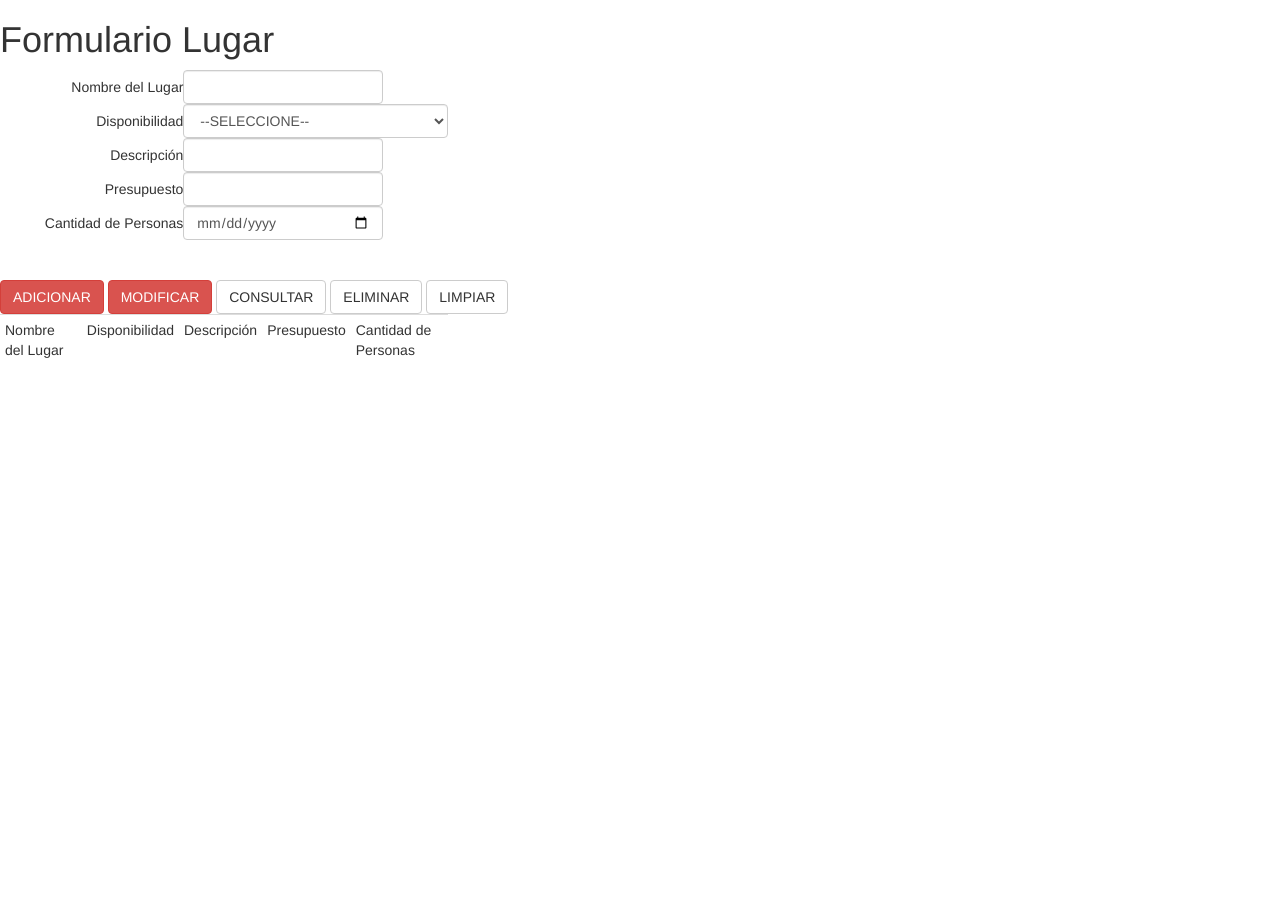
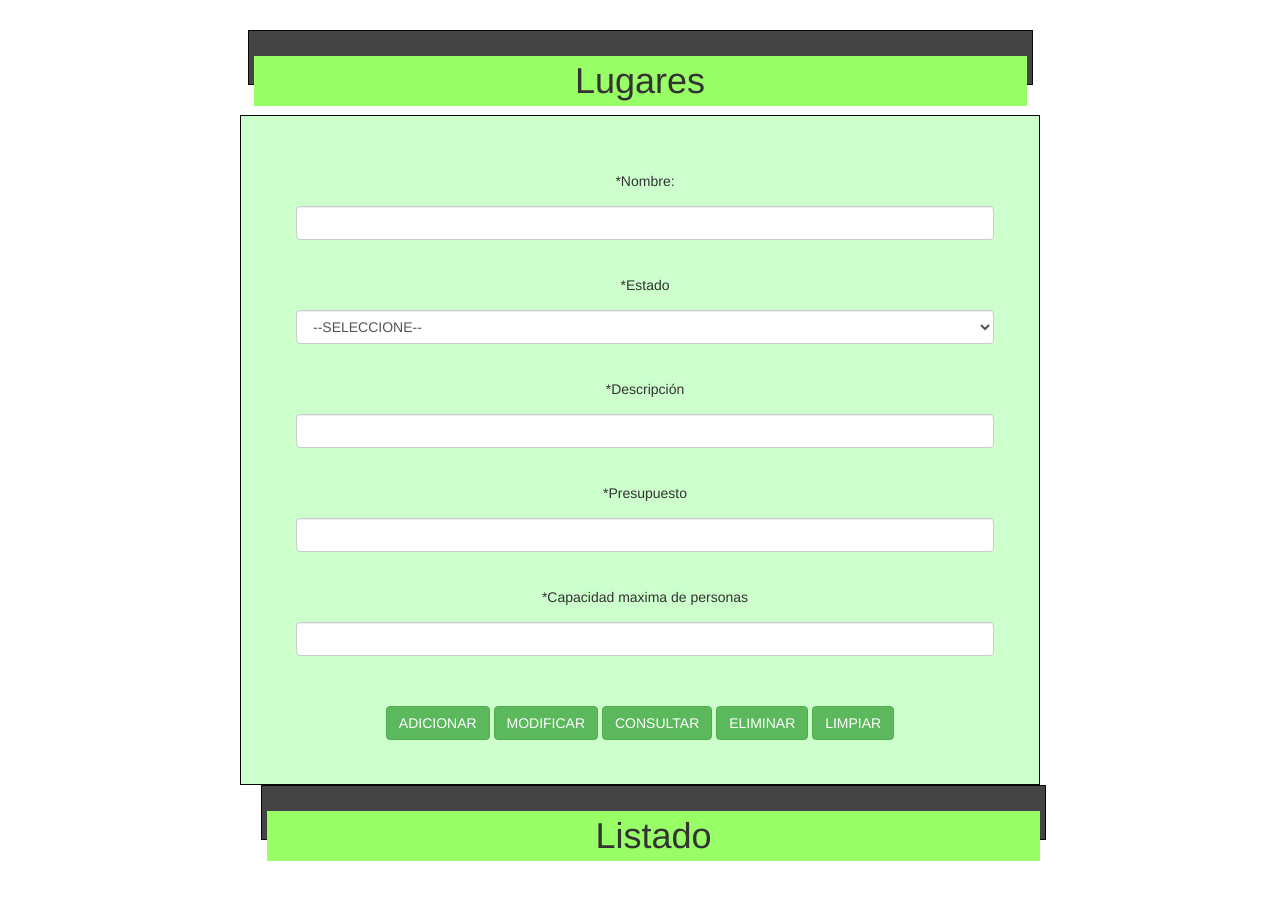
Before and after one commit to achacon4/registrate, a PHP site: page /tcpdf/vista/FrmLugar.php in a window 1280 px wide. Before the commit the page ends 358 px from the top, so only its background shows below. Run offline with PHP 8.4, Linux system fonts and the light colour scheme.

Commit message:
Correción Lugar

```diff
--- a/controlador/Lugar.adicionar.php
+++ b/controlador/Lugar.adicionar.php
@@ -24,7 +24,7 @@ require_once '../modelo/Lugar.php';
         $entidadM->adicionar();
         $entidadM->conexion->confirmarTransaccion();
 
-         $retorno['mensaje'] = 'Se adicionó correctamente un nuevo cliente.';
+         $retorno['mensaje'] = 'Se adicionó correctamente un nuevo lugar.';
 
    }catch(Exception $error){
        $entidadM->conexion->cancelarTransaccion();
--- a/controlador/Lugar.eliminar.php
+++ b/controlador/Lugar.eliminar.php
@@ -11,7 +11,7 @@ try {
                 $entidadM = new \modelo\Lugar($entidadE);
                 $entidadM->eliminar();
 
-    $retorno['mensaje']='Se elimino corecctamente';
+    $retorno['mensaje']='Se eliminó correctamente';
 } catch (Exception $exc) {
     $retorno['exito']=0;
     $retorno['mensaje']=$error->getMessage();
--- a/controlador/Lugar.modificar.php
+++ b/controlador/Lugar.modificar.php
@@ -4,6 +4,7 @@ require_once '../modelo/Lugar.php';
 $retorno= array("exito"=>1,"mensaje"=>"");
 
 try {
+       $idLugar = filter_input(INPUT_POST,'hidIdLugar');
        $nombre = filter_input(INPUT_POST,'txtNombre');
        $disponibilidad = filter_input(INPUT_POST, 'selDisponibilidad');
        $descripcion = filter_input (INPUT_POST, 'txtDescripcion');
@@ -11,6 +12,7 @@ try {
        $cantidadPersonas = filter_input (INPUT_POST, 'txtCantidadPersonas');
 
        $entidadE= new \entidad\Lugar();
+       $entidadE->setIdLugar ($idLugar);
        $entidadE-> setNombre ($nombre);
        $entidadE-> setDisponibilidad ($disponibilidad);
        $entidadE-> setDescripcion ($descripcion);
@@ -20,8 +22,9 @@ try {
        $entidadM = new \modelo\Lugar($entidadE, null);
 
         $entidadM->conexion->iniciarTransaccion();
+        $entidadM->modificar();
         $entidadM->conexion->confirmarTransaccion();
-        $retorno['mensaje']='Se modifico Correctamente';
+        $retorno['mensaje']='Se modificó correctamente';
 } catch (Exception $ex) {
     $entidadM->conexion->cancelarTransaccion();
     $retorno['exito']=0;
--- a/css/FrmLugar.css
+++ b/css/FrmLugar.css
@@ -1,17 +1,27 @@
-.tamanioTexto{
-    width:200px;
+* {
+    margin:5px;
+    padding:5px;
 }
-.table{
-  display: table;
-  width: 35%;
+
+h1{
+    background-color:#99FF66;
+
 }
-.tr{
-  display: table-row;
+
+header{
+    width:785px;
+    height:55px;
+    border:1px #080808 solid;
+    background-color:#444;
 }
-.td{
-  display: table-cell;
+
+#secPrincipal{
+    width:800px;
+    height:670px;
+    border:1px #080808 solid;
+    background-color: #CCFFCC;
 }
-.tdTexto{
-  display: table-cell;
-  text-align: right;
+
+body{
+    background-color: #FFFFFF;
 }
--- a/js/FrmLugar.js
+++ b/js/FrmLugar.js
@@ -1,4 +1,11 @@
 $(function(){
+
+    $("#txtNombre").autocomplete({
+        source: '../controlador/Lugar.consultar.ajax.php',
+        select: function(event, ui){
+            $("#hidIdLugar").val(ui.item.id);
+        }
+    });
 
   $("#btnAdicionar").click(function (){
         if(validarVacios() === false){
@@ -19,6 +26,8 @@ $(function(){
                     return false;
                 }
                 alert(resultado.mensaje);
+                limpiar();
+                limpiarListado();
             }, error:function(xhr, status, error){
                 alert("Error: "+error);
             }
@@ -43,6 +52,8 @@ $(function(){
                     return false;
                 }
                 alert(resultado.mensaje);
+                limpiar();
+                limpiarListado();
             }, error:function(xhr, status, error){
                 alert("Error: "+error);
             }
@@ -50,6 +61,9 @@ $(function(){
     });
 
         $("#btnEliminar").click(function(){
+           var confirmar = confirm("Desea eliminar el registro.");
+           var texto;
+           if(confirmar == true){
 
            var data = "hidIdLugar="+$("#hidIdLugar").val();
 
@@ -66,17 +80,24 @@ $(function(){
              }
              alert(resultado.mensaje);
              limpiar();
-              consultar();
+             limpiarListado();
+             consultar();
             }, error:function(xhr,status,error){
                 alert("Error: "+error);
             }
         });
+        texto="Se eliminó correctamente";
+    }
+    else{
+         alert("Su petición fue cancelada");
+    }
     });
     $("#btnConsultar").click(function(){
        consultar();
     });
     $("#btnLimpiar").click(function(){
        limpiar();
+        limpiarListado();
     });
 });
 function limpiar(){
@@ -87,8 +108,11 @@ function limpiar(){
     $("#txtDescripcion").val('');
     $("#txtPresupuesto").val('');
     $("#txtCantidadPersonas").val('');
-    }
 
+}
+function limpiarListado(){
+    $("#secListado").html('');
+}
 function crearListado(Lugares){
     var numeroRegistro = Lugares.length;
 
@@ -98,17 +122,17 @@ function crearListado(Lugares){
     $("#selDisponibilidad").val(Lugares[0].disponibilidad);
     $("#txtDescripcion").val(Lugares[0].descripcion);
     $("#txtPresupuesto").val(Lugares[0].presupuesto);
-    $("#txtCantidadPersonas").val(Lugares[0].idMunicipioResidencia);
+    $("#txtCantidadPersonas").val(Lugares[0].cantidadPersonas);
 
 
 
     }else{
-              var listado = '<table class="table" id="tbListado">'+
-                       '<tr><td>Nombre</td>\n\
-                        <td>Disponibilidad</td>\n\
-                        <td>Descripcion</td>\n\
+              var listado = '<table class="table" id="tblListado">'+
+                       '<tr class="success"><td>Nombre</td>\n\
+                        <td>Estado</td>\n\
+                        <td>Descripción</td>\n\
                         <td>Presupuesto</td>\n\
-                        <td>Cantidad Personas</td> \n\
+                        <td>Capacidad maxima de personas</td> \n\
                        ';
     $.each(Lugares, function (indice, lugar){
                   listado = listado+'<tr></td><td><a href="#" onclick="seleccionarRegistro('+lugar.idLugar+')">'+lugar.nombre+'</a></td><td>'
@@ -122,9 +146,9 @@ function crearListado(Lugares){
            }
 
 }
-function seleccionarRegistro(nombre){
+function seleccionarRegistro(idLugar){
     limpiar();
-    $("#txtNombre").val(nombre);
+    $("#hidIdLugar").val(idLugar);
     $("#btnConsultar").trigger( "click" );
 
 }
@@ -162,7 +186,7 @@ function validarVacios(){
         };
 
         if(document.getElementById("txtDescripcion").value ===''){
-            alert("Debe llenar la Descripcion");
+            alert("Debe llenar la Descripción");
             document.getElementById("txtDescripcion").focus();
             return false;
         };
--- a/vista/FrmLugar.php
+++ b/vista/FrmLugar.php
@@ -3,70 +3,74 @@
     <head>
         <meta charset="UTF-8">
         <title></title>
+        <link type="text/css" rel="stylesheet" href="../jquery/jquery-ui.css">
         <script src="../jquery/jquery.js" type="text/javascript"></script>
         <script src="../jquery/jquery-ui.js" type="text/javascript"></script>
         <script src="../js/FrmLugar.js" type="text/javascript"></script>
-        <link type="text/css" rel="stylesheet" href="../jquery/jquery-ui.css">
         <link type="text/css" rel="stylesheet" href="../bootstrap/css/bootstrap.css">
         <link type="text/css" rel="stylesheet" href="../css/FrmLugar.css">
     </head>
     <body>
+    <center>
         <header>
-            <h1>Formulario Lugar</h1>
+            <h1> Lugares </h1>
         </header>
+        <br>
         <section id="secPrincipal">
             <form name="frmPrincipal" id="frmPrincipal" action="" method="POST">
                 <input name="hidIdLugar" id="hidIdLugar" type="hidden">
                 <section id="secFormulario">
                     <div class="table">
                         <div class="tr">
-                            <div class="tdTexto">Nombre del Lugar</div>
+                            <div class="tdTexto">*Nombre:</div>
                             <div class="td">
-                                <input name="txtNombre" type="text" id="txtNombre" class="form-control tamanioTexto"></div>
+                                <input name="txtNombre" type="text" id="txtNombre" class="form-control">
+                            </div>
                         </div>
                         <div class="tr">
-                            <div class="tdTexto">Disponibilidad</div>
+                            <div class="tdTexto">*Estado</div>
                             <div class="td">
                                 <select name="selDisponibilidad" id="selDisponibilidad" class="form-control" aria-describedby="inputSuccess3Status">
                                     <option value="">--SELECCIONE--</option>
                                     <option value="DISPONIBLE">Disponible</option>
                                     <option value="OCUPADO">Ocupado</option>
+                                    <option value="INACTIVO">Inactivo</option>
                                 </select>
                             </div>
                         </div>
                         <div class="tr">
-                            <div class="tdTexto">Descripción</div>
-                            <div class="td"><input name="txtDescripcion" type="text" id="txtDescripcion" class="form-control tamanioTexto"></div>
+                            <div class="tdTexto">*Descripción</div>
+                            <div class="td"><input name="txtDescripcion" type="text" id="txtDescripcion" class="form-control"></div>
                         </div>
                         <div class="tr">
-                            <div class="tdTexto">Presupuesto</div>
-                            <div class="td"><input name="txtPresupuesto" type="text" id="txtPresupuesto" class="form-control tamanioTexto"></div>
+                            <div class="tdTexto">*Presupuesto</div>
+                            <div class="td"><input name="txtPresupuesto" type="text" id="txtPresupuesto" class="form-control"></div>
                         </div>
                         <div class="tr">
-                            <div class="tdTexto">Cantidad de Personas</div>
-                            <div class="td"><input name="txtCantidadPersonas" type="date" id="txtCantidadPersonas" class="form-control tamanioTexto"></div>
+                            <div class="tdTexto">*Capacidad maxima de personas</div>
+                            <div class="td"><input name="txtCantidadPersonas" type="text" id="txtCantidadPersonas" class="form-control"></div>
                         </div>
                     </div>
-                    <br>
                     <nav>
-                        <input name="btnAdicionar" type="button" id="btnAdicionar" value="ADICIONAR" class="btn btn-danger">
-                        <input name="btnModificar" type="button" id="btnModificar" value="MODIFICAR" class="btn btn-danger">
-                        <input name="btnConsultar" type="button" id="btnConsultar" value="CONSULTAR" class="btn btn-default">
-                        <input name="btnEliminar" type="button" id="btnEliminar" value="ELIMINAR" class="btn btn-default">
-                        <input name="btnLimpiar" type="button" id="btnLimpiar" value="LIMPIAR" class="btn btn-default">
+                        <input name="btnAdicionar" type="button" id="btnAdicionar" value="ADICIONAR" class="btn btn-success">
+                        <input name="btnModificar" type="button" id="btnModificar" value="MODIFICAR" class="btn btn-success">
+                        <input name="btnConsultar" type="button" id="btnConsultar" value="CONSULTAR" class="btn btn-success">
+                        <input name="btnEliminar" type="button" id="btnEliminar" value="ELIMINAR" class="btn btn-success">
+                        <input name="btnLimpiar" type="button" id="btnLimpiar" value="LIMPIAR" class="btn btn-success">
                     </nav>
+                </section>
+             <br>
+                <header>
+                    <h1> Listado </h1>
+                </header>
+              <br>
                     <section id="secListado">
-                        <table id="tblListado" class="table table-condensed">
-                            <tr>
-                                <td>Nombre del Lugar</td>
-                                <td>Disponibilidad</td>
-                                <td>Descripción</td>
-                                <td>Presupuesto</td>
-                                <td>Cantidad de Personas</td>
-                            </tr>
+                        <br>
+                        <table id="tblListado">
                         </table>
                     </section>
-            </form>
-        </section>
+                </form>
+            </section>
+        </center>
     </body>
 </html>
```
Also changed, not shown: controlador/LogLugar.php (+5 -8 lines), modelo/Lugar.php (+42 -3 lines), controlador/Lugar.consultar.php (indentation only).
